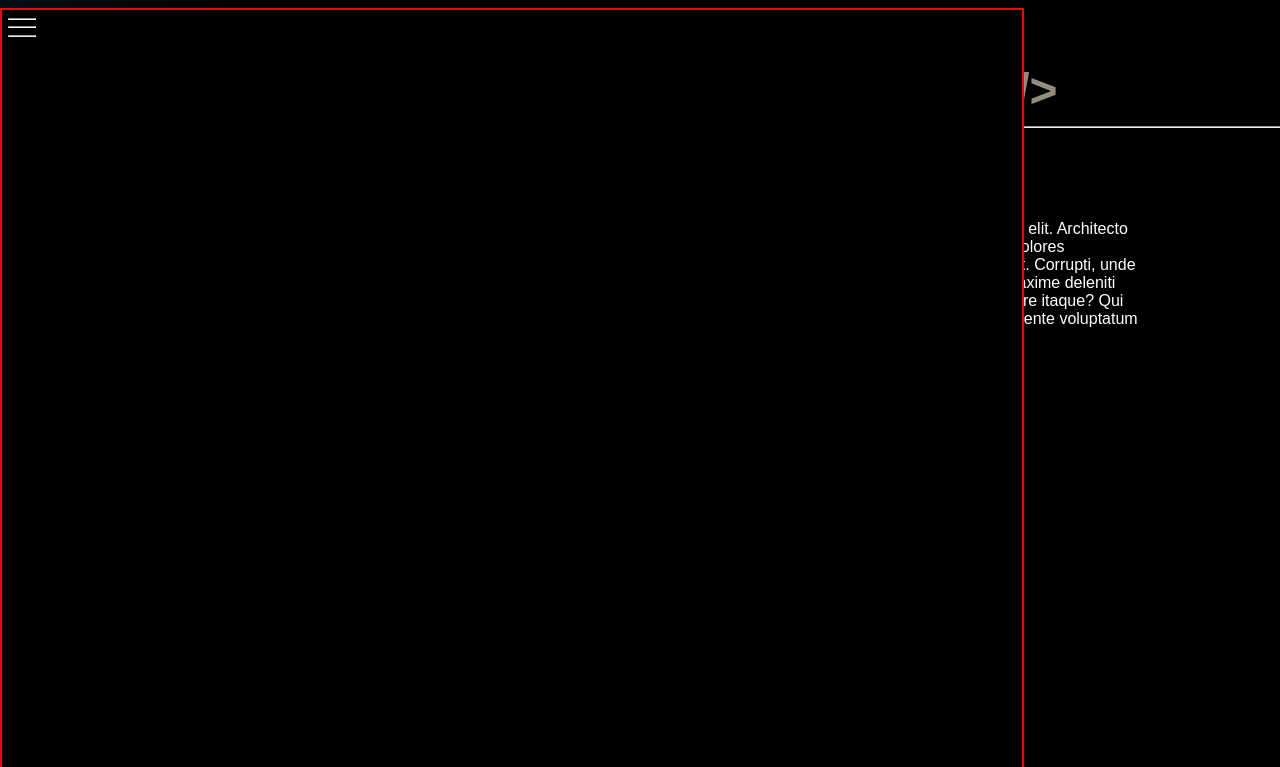
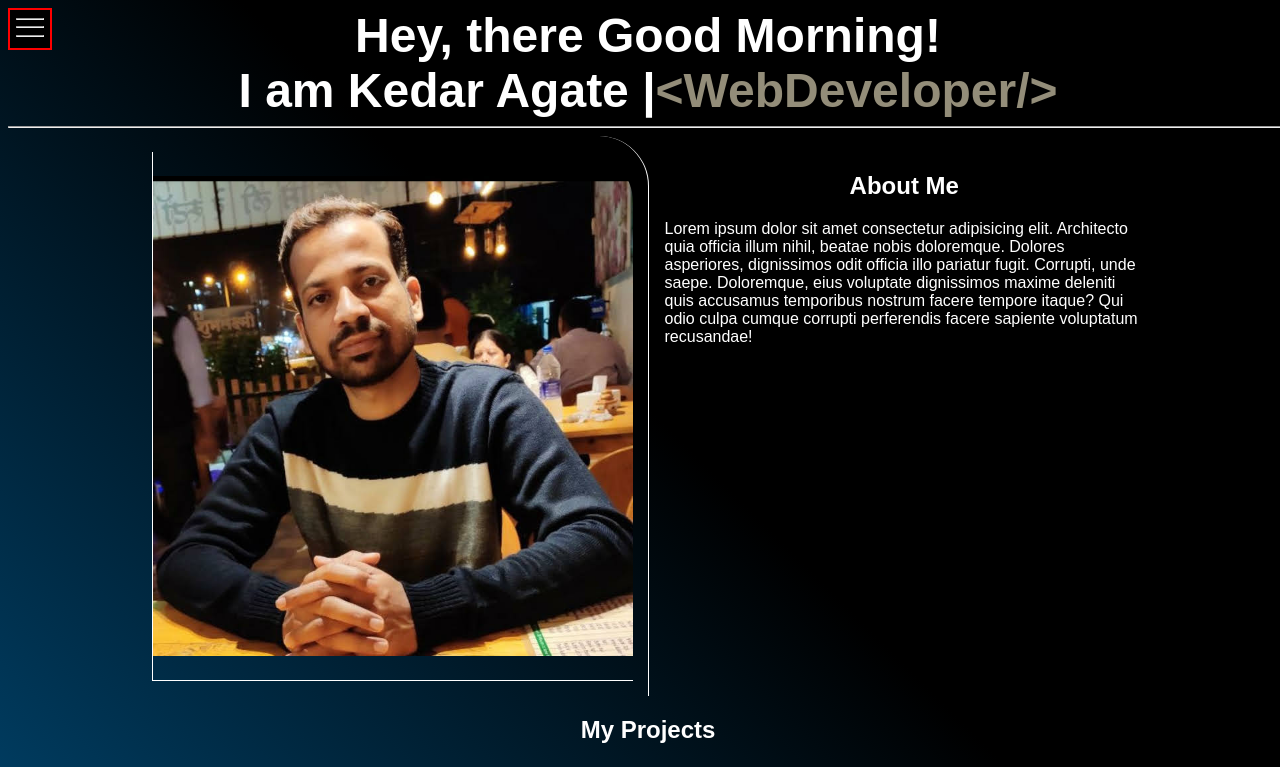
Before and after one commit to kedaragate/portfolio, a React (Vite) app: page / in a window 1280 px wide. Shown: the top 767 px of the page. Built offline with nearby package versions, Linux system fonts and the light colour scheme.

Commit message:
Update Sidebar.css

```diff
--- a/src/components/Sidebar/Sidebar.css
+++ b/src/components/Sidebar/Sidebar.css
@@ -2,8 +2,8 @@
   border: 2px solid red;
   margin: 0;
   padding: 0;
-  right: 20%;
-  left: 0%;
+
+  transform: translateX(-100%)
   height: 100vh;
   position: absolute;
   z-index: 10;
@@ -15,7 +15,7 @@ animation: sideBarTransform 1s ease in out forwards;
 transform: translateX(0%)
 }
 100%{
-transform: translateX(50%)
+transform: translateX(100%)
 }
 }
 
```
